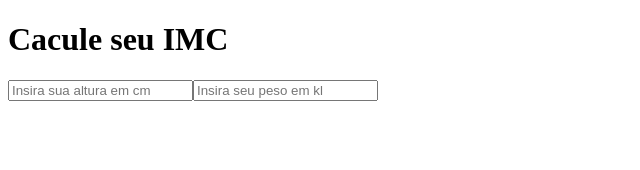
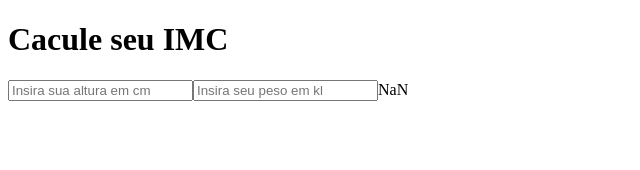
Before and after one commit to mario-netto/imc-react, a React (Vite) app: page / in a window 1280 px wide. Shown: the top 170 px of the page, without its empty margins (0-640 px from the left). Built offline with nearby package versions, Linux system fonts and the light colour scheme.

Commit message:
target input - ok / calc img - ok

```diff
--- a/src/App.jsx
+++ b/src/App.jsx
@@ -4,12 +4,15 @@ function App() {
     const [altura, setAltura] = useState(0)
     const [peso, setPeso] = useState(0)
 
+    const calcImc = (peso /  ((altura /100 ) ** 2)).toFixed(1)
+
     return (
         <>
             <h1>Cacule seu IMC</h1>
             <form>
-                <input type="number" placeholder="Insira sua altura em cm"/>
-                <input type="number" placeholder="Insira seu peso em kl"/>
+                <input type="number" placeholder="Insira sua altura em cm" onKeyUp={e => setAltura(e.target.value)}/>
+                <input type="number" placeholder="Insira seu peso em kl" onKeyUp={e => setPeso(e.target.value)}/>
+                {calcImc}
             </form>
         </>
     )
```
